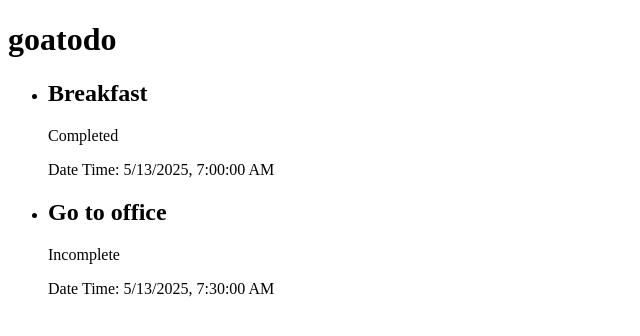
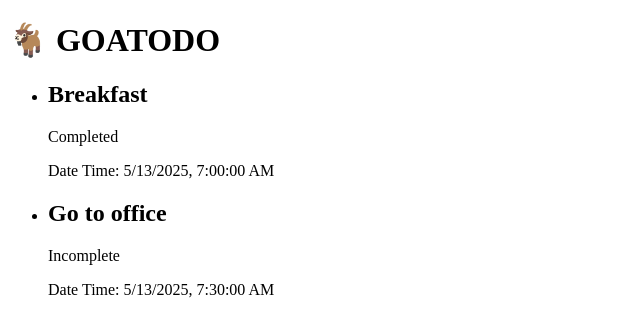
Before and after one commit to siabillalquba/goatodo, a React (Vite) app: page / in a window 1280 px wide. Shown: the top 336 px of the page, without its empty margins (0-640 px from the left). Built offline with nearby package versions, Linux system fonts and the light colour scheme.

Commit message:
fix: naming

```diff
--- a/src/app.tsx
+++ b/src/app.tsx
@@ -16,7 +16,7 @@ const tasks = [
 export function App() {
   return (
     <div>
-      <h1>goatodo</h1>
+      <h1>🐐 GOATODO</h1>
 
       <ul>
         {tasks.map((task) => {
```
Also changed, not shown: 1 other file (tests, documents, lock files or other folders).
